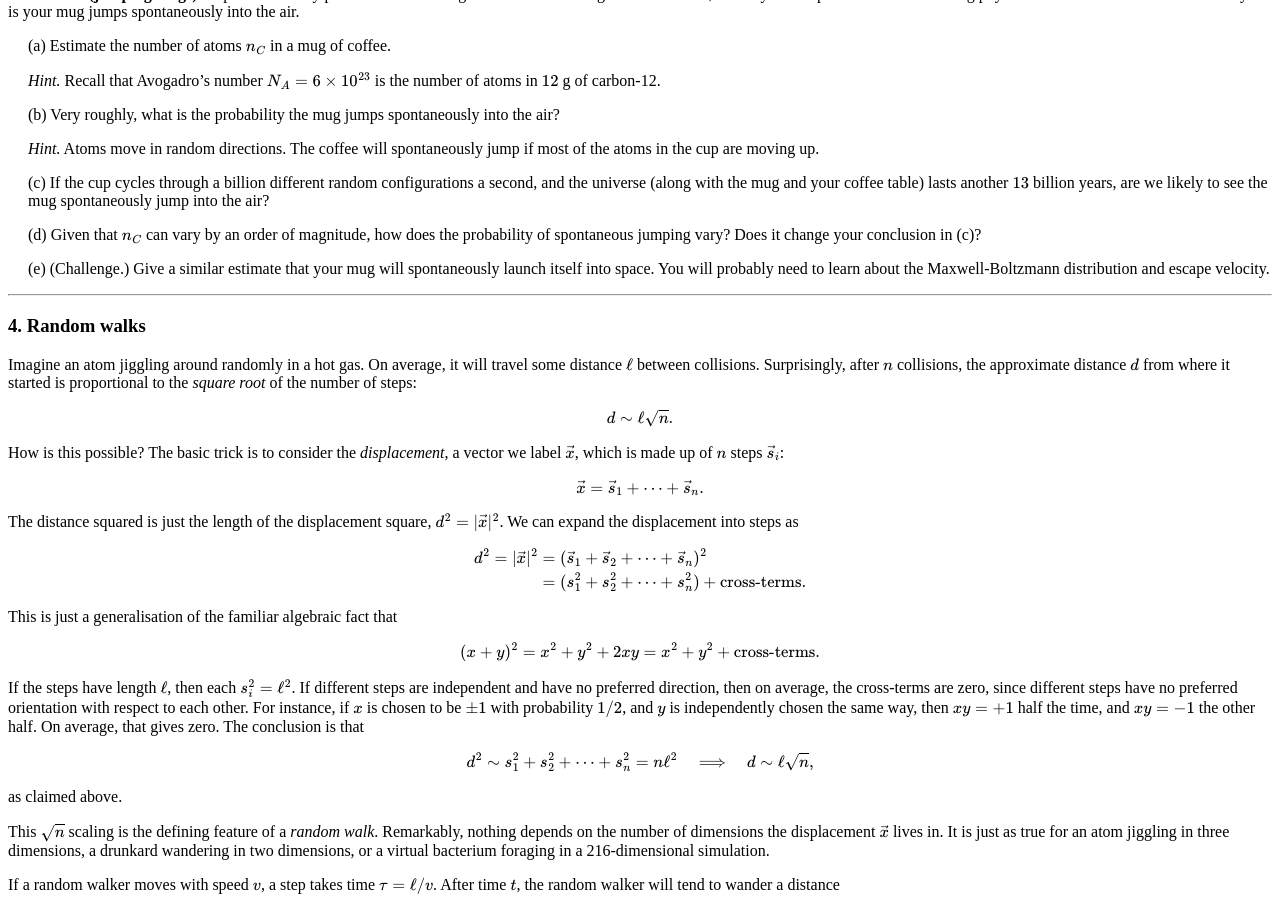
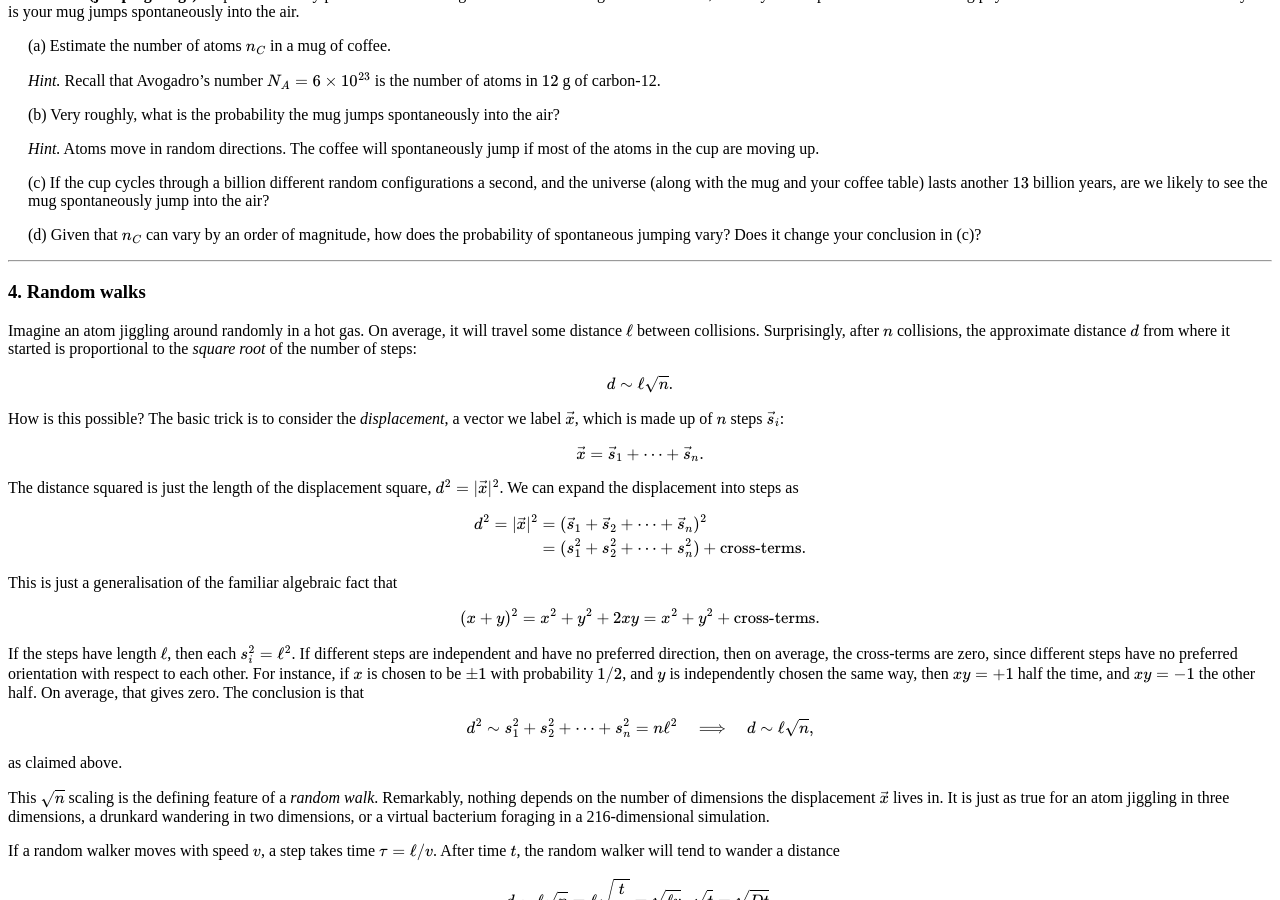
Before and after one commit to hapax/hapax.github.io, a Jekyll site: the page built from assets/simple-physics.md, in a window 1280 px wide and 900 px high, scrolled down 9026 px. Built offline with Jekyll 4.4.1, drawn with Linux system fonts in a browser that asks for light colours; our own code applies the rules of GitHub Pages for plain Markdown files; formulas are drawn with MathJax 3; a script that is not in the unit is left out.

Commit message:
Update simple-physics.md

```diff
--- a/assets/simple-physics.md
+++ b/assets/simple-physics.md
@@ -1012,13 +1012,6 @@ probability of spontaneous jumping vary? Does it change your
 conclusion in (c)?
 </span>
 
-<span style="padding-left: 20px; display:block">
-(e) (Challenge.) Give a similar estimate that your mug will spontaneously
-launch itself into space.
-You will probably need to learn about the Maxwell-Boltzmann
-distribution and escape velocity.
-</span>
-
 ---
 
 ### 4. Random walks <a id="sec-4" name="sec-4"></a>
```
